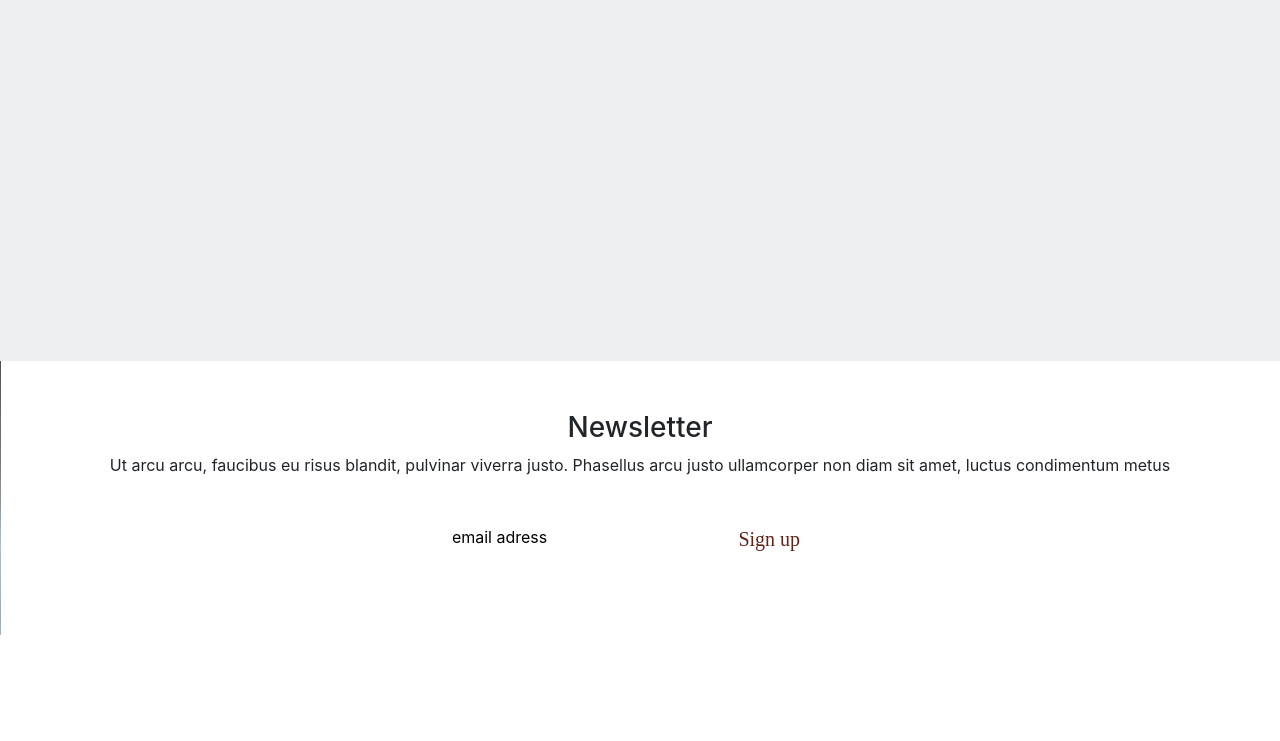
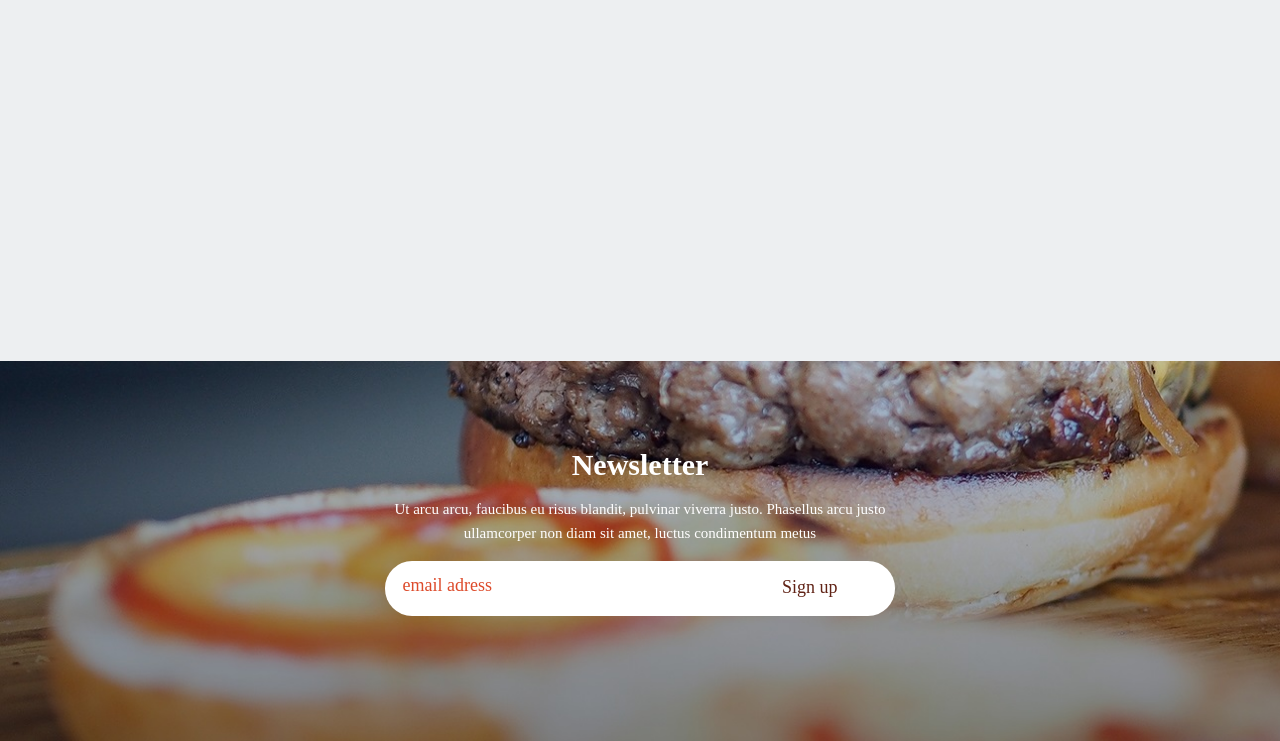
Before and after one commit to Kresh24107/Panakeia, a plain HTML site: page index.html in a window 1280 px wide. Shown: the part 1314-2055 px from the top of the page. Before the commit the page ends 1949 px from the top, so only its background shows below. Drawn offline with nearby package versions, Linux system fonts and the light colour scheme.

Commit message:
add some change to newsletter section

```diff
--- a/index.html
+++ b/index.html
@@ -2,7 +2,7 @@
 <html lang="en">
 <head>
   <meta charset="UTF-8">
-  <title>Title</title>
+  <title>Panakeia</title>
   <link rel="stylesheet" href="css/main.css">
   <link href="https://fonts.googleapis.com/css?family=Roboto|Roboto+Slab" rel="stylesheet">
   <link rel="stylesheet" href="https://maxcdn.bootstrapcdn.com/bootstrap/4.0.0-beta.2/css/bootstrap.min.css" integrity="sha384-PsH8R72JQ3SOdhVi3uxftmaW6Vc51MKb0q5P2rRUpPvrszuE4W1povHYgTpBfshb" crossorigin="anonymous">
@@ -83,18 +83,64 @@
         </div>
       </div>
     </div>
+
   </section>
 
   <section class="newsletter">
-    <div class="container newsletter-maeg">
+    <div class=" container newsletter-maeg">
       <h3>Newsletter</h3>
       <p>Ut arcu arcu, faucibus eu risus blandit, pulvinar viverra justo. Phasellus arcu justo ullamcorper non diam sit amet, luctus condimentum metus</p>
-      <form>
-        <input type="email" value="email adress" class="input-email">
+      <form class="aling-center jst-between form-bg">
+        <input type="email" value="email adress" class="input-email my-button">
         <button type="button" class="btn btn-lg my-button">Sign up</button>
       </form>
     </div>
   </section>
+
+
+
+
+
+
+
+
+  <!--<section class="lg-nav-list">-->
+    <!--<div class="container disp-fl jst-between">-->
+      <!--<ul>-->
+        <!--<li><a href="#"></a></li>-->
+        <!--<li><a href="#"></a></li>-->
+        <!--<li><a href="#"></a></li>-->
+        <!--<li><a href="#"></a></li>-->
+        <!--<li><a href="#"></a></li>-->
+        <!--<li><a href="#"></a></li>-->
+        <!--<li><a href="#"></a></li>-->
+      <!--</ul>-->
+      <!--<ul>-->
+        <!--<li><a href="#"></a></li>-->
+        <!--<li><a href="#"></a></li>-->
+        <!--<li><a href="#"></a></li>-->
+        <!--<li><a href="#"></a></li>-->
+        <!--<li><a href="#"></a></li>-->
+        <!--<li><a href="#"></a></li>-->
+        <!--<li><a href="#"></a></li>-->
+      <!--</ul>-->
+      <!--<ul>-->
+        <!--<li><a href="#"></a></li>-->
+        <!--<li><a href="#"></a></li>-->
+        <!--<li><a href="#"></a></li>-->
+        <!--<li><a href="#"></a></li>-->
+        <!--<li><a href="#"></a></li>-->
+        <!--<li><a href="#"></a></li>-->
+        <!--<li><a href="#"></a></li>-->
+      <!--</ul>-->
+      <!---->
+    <!--</div>-->
+  <!--</section>-->
+
+
+
+
+
 
 
   <footer class="main-footer">
--- a/sass/layoyt/_newsletter.sass
+++ b/sass/layoyt/_newsletter.sass
@@ -1,14 +1,53 @@
 .newsletter
   background-size: cover
+  min-height: 380px
+  height: 100%
   display: inherit
   align-items: center
   justify-content: center
-  background-image: url("../img/bg-newsletter.jpg")
+  background-image: url("../img/bg-newslet.jpg")
+  h3
+    color: #ffffff
+    font-family: $ff-1
+    font-size: 30px
+    font-weight: 700
+    line-height: 48px
+  p
+    color: #ffffff
+    font-family: $ff-2
+    font-size: 15px
+    font-weight: 300
+    line-height: 24px
+.newsletter-maeg
+  width: 560px !important
+  padding: 50px 0
+  h3
+    margin-top: 30px
 
-.newsletter-maeg
-  padding: 50px
+.form-bg
+  margin: 0 0 0 10px !important
+  background-color: #ffffff
+  //opacity: 0.2
+  border-radius: 27px
+  width: 510px
+  height: 55px
+  justify-content: center
+  input
+    padding: 0!important
+    margin: 0 120px 0 -90px !important
+    color: $orange
+    font-family: $ff-1
+    font-size: 18px
+    font-weight: 400
+    line-height: 30px
 
-.input-email
-  border: 1px solid rgba(255, 255, 255, 0.5) !important
-  background-color: #ffffff
-  border-radius: 27px
+  button
+    margin: 0 -80px 0 0 !important
+    border-radius: 27px !important
+    border: 1px solid rgba(255, 255, 255, 0.5)
+    background-color: #ffffff
+    color: #612316
+    font-family: $ff-1
+    font-size: $fs-5
+    font-weight: $fw-4
+    line-height: $lh-2
--- a/sass/layoyt/_our-news.sass
+++ b/sass/layoyt/_our-news.sass
@@ -3,7 +3,7 @@
   background-color: $light-e
   min-height: 100vh
 .our-news-heder
-  padding: 40px
+  padding: 30px
   text-align: center
 
 .square-style
@@ -14,7 +14,7 @@
   font-weight: $fw-3
   line-height: $lh-3
   div
-    margin: 20px 0 !important
+    margin: 30px 0 20px 0 !important
     h4
       font-family: $ff-1
       font-size: $fs-4
--- a/sass/layoyt/_welcome.sass
+++ b/sass/layoyt/_welcome.sass
@@ -28,7 +28,7 @@
   a:hover
     background-color: $orange
     color: $light-e
-    border-radius: 25px
+    border-radius: 27px
 
 .hello
   text-align: center
--- a/sass/main.sass
+++ b/sass/main.sass
@@ -18,3 +18,7 @@
 
 .jst-between
   justify-content: space-between
+
+.aling-center
+  justify-content: center !important
+  align-items: center !important
```
Also changed, not shown: css/main.css, img/bg-newslet.jpg (added), img/bg-newsletter.jpg (deleted), img/form-bg.png (added).
